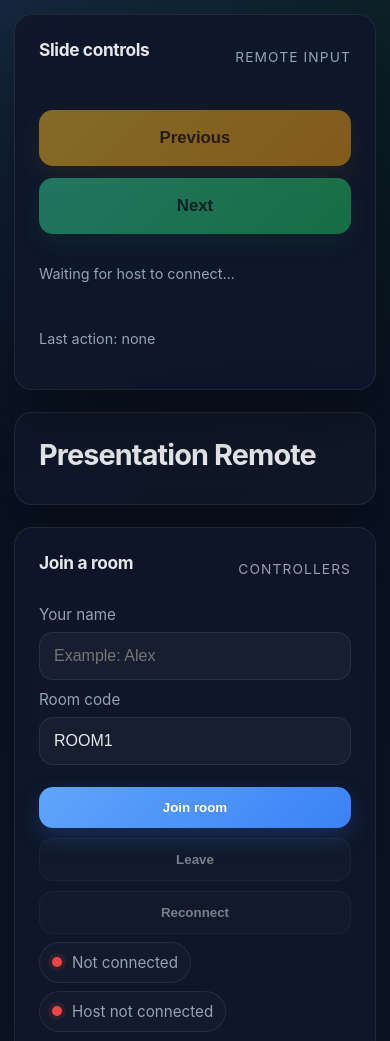
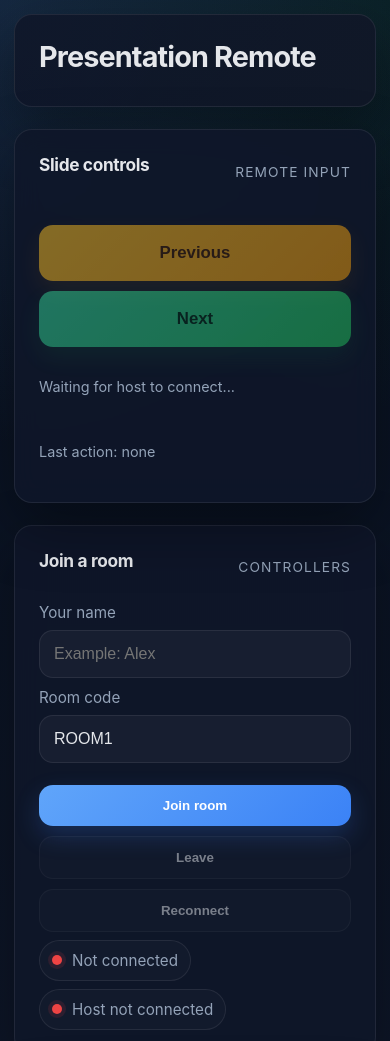
Before and after one commit to mvale005/presentation-remote, a website: page public/index.html in a window 390 px wide. Shown: the top 1041 px of the page. Drawn offline with Linux system fonts and the light colour scheme.

Commit message:
mobile layout tweak for controls

```diff
--- a/public/index.html
+++ b/public/index.html
@@ -400,8 +400,28 @@
         flex-direction: column;
       }
 
+      .hero {
+        order: 1;
+      }
+
       .controls {
-        order: -1;
+        order: 2;
+      }
+
+      .grid {
+        order: 3;
+      }
+
+      .big-buttons {
+        display: grid;
+        grid-template-columns: 1fr 1fr;
+        gap: 10px;
+        width: 100%;
+      }
+
+      .big-buttons button {
+        width: 100%;
+        min-width: 0;
       }
 
       .hero,
```
